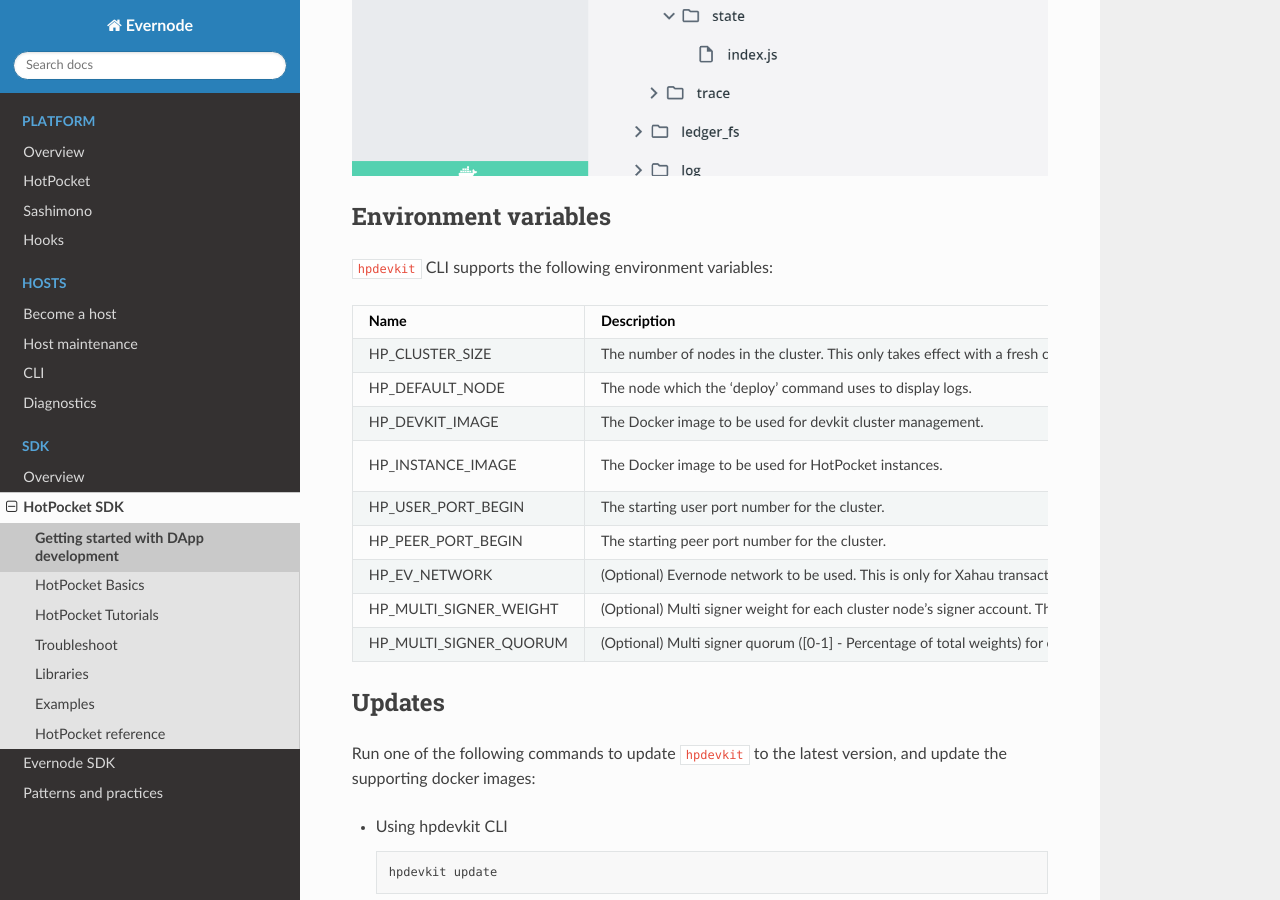
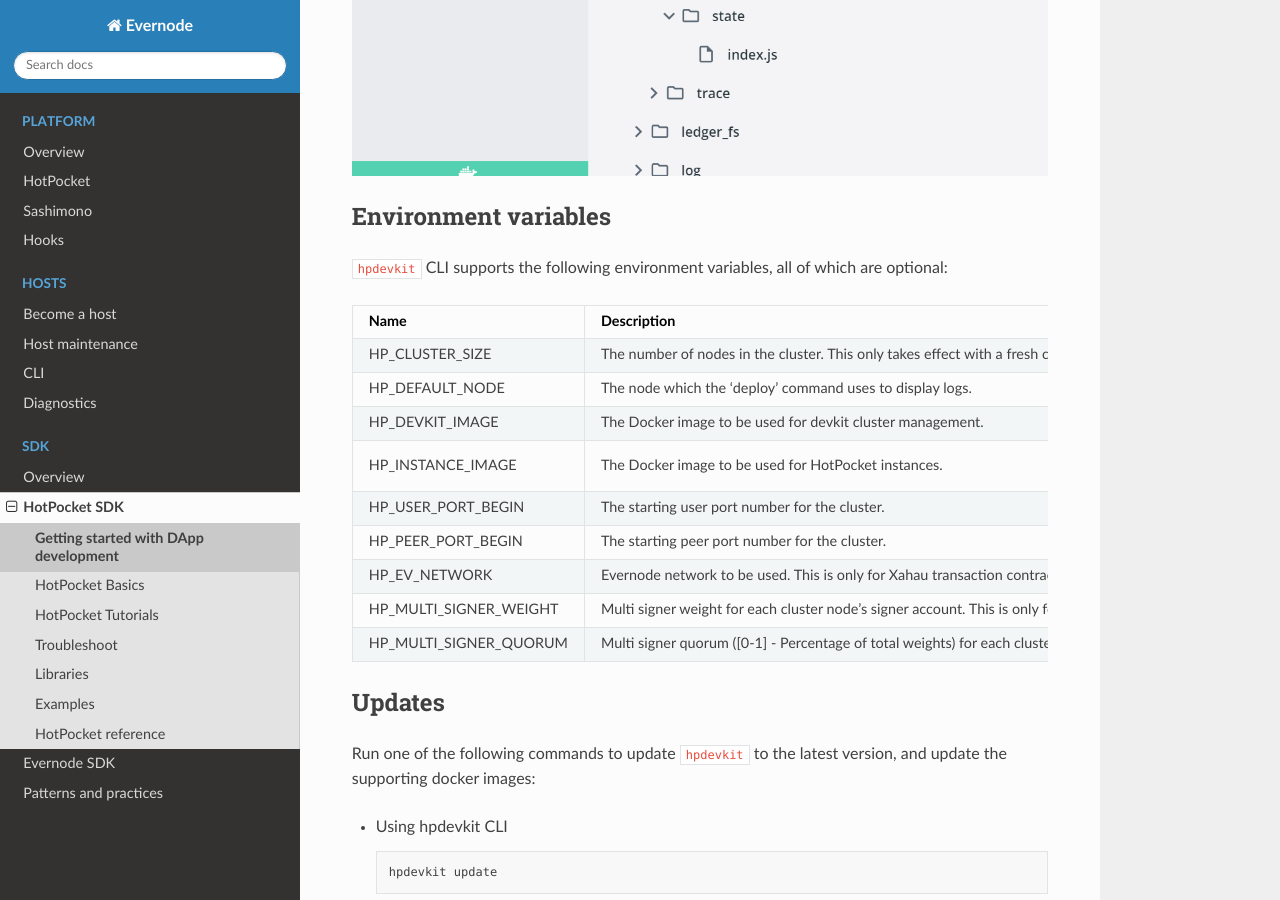
Before and after one commit to tequdev/evernode-docs, a Sphinx documentation site: the page built from docs/source/sdk/hotpocket/hpdevkit/overview.md, in a window 1280 px wide and 900 px high, scrolled down 4170 px. Built offline with Sphinx 7.4.7 and the Read the Docs theme 2.0.0, drawn with Linux system fonts in a browser that asks for light colours.

Commit message:
minor changes (#25)

```diff
--- a/docs/source/sdk/hotpocket/hpdevkit/overview.md
+++ b/docs/source/sdk/hotpocket/hpdevkit/overview.md
@@ -144,7 +144,7 @@ You can inspect the files of all the nodes of the cluster using Docker Desktop.
 
 ## Environment variables
 
-`hpdevkit` CLI supports the following environment variables:
+`hpdevkit` CLI supports the following environment variables, all of which are optional:
 
 | Name                   | Description                                                                                                                                                | Default value                                |
 | ---------------------- | ---------------------------------------------------------------------------------------------------------------------------------------------------------- | -------------------------------------------- |
@@ -154,9 +154,9 @@ You can inspect the files of all the nodes of the cluster using Docker Desktop.
 | HP_INSTANCE_IMAGE      | The Docker image to be used for HotPocket instances.                                                                                                       | `evernode/hotpocket:latest-ubt.20.04-njs.20` |
 | HP_USER_PORT_BEGIN     | The starting user port number for the cluster.                                                                                                             | `8081`                                       |
 | HP_PEER_PORT_BEGIN     | The starting peer port number for the cluster.                                                                                                             | `22861`                                      |
-| HP_EV_NETWORK          | (Optional) Evernode network to be used. This is only for Xahau transaction contracts.                                                                      | `mainnet`                                    |
-| HP_MULTI_SIGNER_WEIGHT | (Optional) Multi signer weight for each cluster node's signer account. This is only for Xahau transaction contracts.                                       | `1`                                          |
-| HP_MULTI_SIGNER_QUORUM | (Optional) Multi signer quorum ([0-1] - Percentage of total weights) for each cluster node's signer account. This is only for Xahau transaction contracts. | `0.8`                                        |
+| HP_EV_NETWORK          | Evernode network to be used. This is only for Xahau transaction contracts.                                                                      | `mainnet`                                    |
+| HP_MULTI_SIGNER_WEIGHT | Multi signer weight for each cluster node's signer account. This is only for Xahau transaction contracts.                                       | `1`                                          |
+| HP_MULTI_SIGNER_QUORUM | Multi signer quorum ([0-1] - Percentage of total weights) for each cluster node's signer account. This is only for Xahau transaction contracts. | `0.8`                                        |
 
 ## Updates
 
```
Also changed, not shown: docs/source/sdk/hotpocket/troubleshoot/troubleshoot.md (+4 -2 lines).
